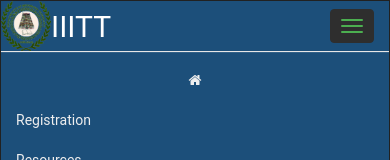
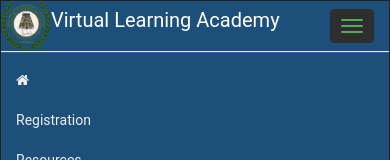
Before and after one commit to helloworld-iiitt/iiitt.ac.in, a plain HTML site: page files/vla.html in a window 390 px wide. Both pictures are taken after a click on the button "Toggle navigation". Shown: the top 160 px of the page. Drawn offline with nearby package versions, Linux system fonts and the light colour scheme; files that its build step writes are made by us from their sources; files whose address does not match are found by name.

Commit message:
@ssmall screen ui enhancement

```diff
--- a/files/vla.html
+++ b/files/vla.html
@@ -109,7 +109,7 @@
             <div class="navbar-header">
                 <span class="hidden-lg hidden-xl ">
                     <img id="iiitt-logo-small"  src="images/iiitt-logo.png" alt="IIIT Trichy Logo"/>
-                    <span style="font-size: 30px; position: absolute; margin-top: 5px; color: #fff;">IIITT</span>
+                    <span style="font-size: 20px; position: absolute; margin-top: 5px; color: #fff;" title="Virtual Learning Academy">Virtual Learning Academy</span>
                 </span>
                 <button type="button" class="navbar-toggle collapsed" data-toggle="collapse" data-target="#navbar-collapse-menu" aria-expanded="false">
                     <span class="sr-only">Toggle navigation</span>
@@ -123,7 +123,7 @@
             <div class="collapse navbar-collapse" id="navbar-collapse-menu">
 
                 <ul class="nav navbar-nav">
-                    <li id="btn-home" class="dropdown">
+                    <li >
                         <a title="Back to Home Page" href="/vla" role="button" aria-haspopup="true" aria-expanded="false"><i class="fa fa-home"></i></a>
                     </li>
                     <li>
```
